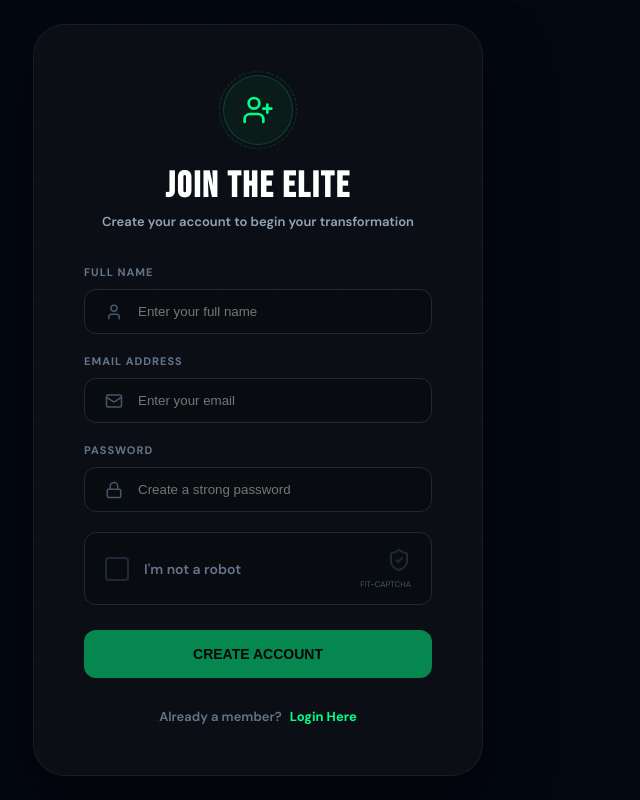
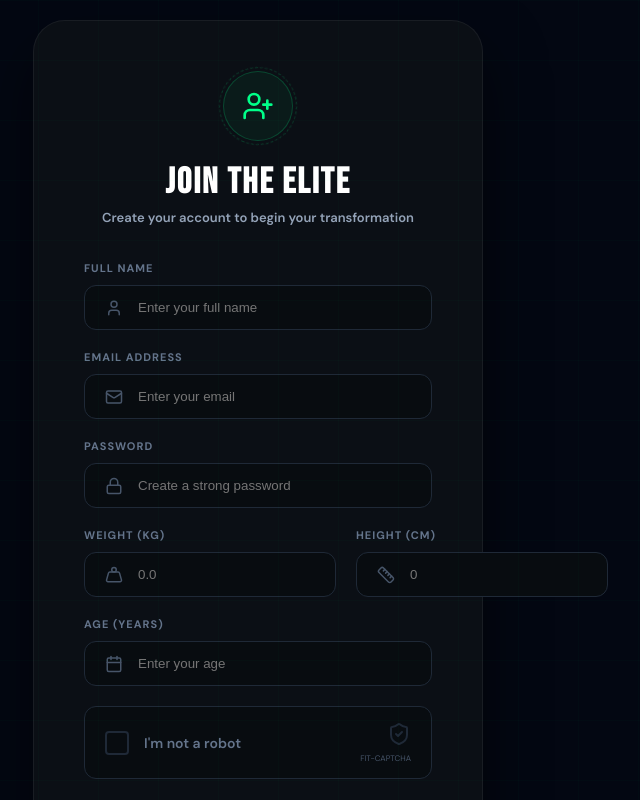
Before and after one commit to Faakhir03Memon/Fitness_Tracker, a React (Vite) app in the folder Frontend/Fitness_Tracker/: page /signup in a window 1280 px wide. Shown: the top 800 px of the page, without its empty margins (382-1022 px from the left). Built offline with nearby package versions, Linux system fonts and the light colour scheme.

Commit message:
feat: add Signup page with form validation and icon-based captcha verification

```diff
--- a/Frontend/Fitness_Tracker/src/pages/Signup.jsx
+++ b/Frontend/Fitness_Tracker/src/pages/Signup.jsx
@@ -6,7 +6,7 @@ import {
     UserPlus, Mail, Lock, User, RefreshCw, CheckCircle2, ShieldCheck, X,
     Dumbbell, Flame, Activity, Heart, Apple, Timer, Zap, Star, Coffee,
     Smartphone, Bike, Trophy, Target, Salad, ZapOff, Utensils, Footprints,
-    Brain, Droplets, Moon, Sun, Anchor, Award, Camera, Music, Map
+    Brain, Droplets, Moon, Sun, Anchor, Award, Camera, Music, Map, Ruler, Weight, Calendar
 } from 'lucide-react';
 import API_BASE_URL from '../api/config';
 
@@ -14,6 +14,9 @@ const Signup = () => {
     const [name, setName] = useState('');
     const [email, setEmail] = useState('');
     const [password, setPassword] = useState('');
+    const [weight, setWeight] = useState('');
+    const [height, setHeight] = useState('');
+    const [age, setAge] = useState('');
     const [error, setError] = useState('');
     const [loading, setLoading] = useState(false);
     const [submitted, setSubmitted] = useState(false);
@@ -109,7 +112,9 @@ const Signup = () => {
 
         setLoading(true);
         try {
-            const { data } = await axios.post(`${API_BASE_URL}/api/auth/signup`, { name, email, password });
+            const { data } = await axios.post(`${API_BASE_URL}/api/auth/signup`, {
+                name, email, password, weight, height, age
+            });
             setEmailSent(data.emailSent);
             setSubmitted(true);
         } catch (err) {
@@ -176,6 +181,34 @@ const Signup = () => {
                         <div style={{ display: 'flex', alignItems: 'center', background: '#080c10', border: '1px solid #1f2937', borderRadius: '12px', padding: '0 20px' }}>
                             <Lock size={18} color="#475569" style={{ marginRight: '15px' }} />
                             <input type="password" placeholder="Create a strong password" value={password} onChange={(e) => setPassword(e.target.value)} required
+                                style={{ background: 'none', border: 'none', padding: '14px 0', color: 'white', flex: 1, outline: 'none' }} />
+                        </div>
+                    </div>
+
+                    <div style={{ display: 'grid', gridTemplateColumns: '1fr 1fr', gap: '20px', marginBottom: '20px' }}>
+                        <div>
+                            <label style={{ display: 'block', fontSize: '11px', fontWeight: '800', color: '#64748b', letterSpacing: '1px', marginBottom: '10px' }}>WEIGHT (KG)</label>
+                            <div style={{ display: 'flex', alignItems: 'center', background: '#080c10', border: '1px solid #1f2937', borderRadius: '12px', padding: '0 20px' }}>
+                                <Weight size={18} color="#475569" style={{ marginRight: '15px' }} />
+                                <input type="number" placeholder="0.0" value={weight} onChange={(e) => setWeight(e.target.value)}
+                                    style={{ background: 'none', border: 'none', padding: '14px 0', color: 'white', flex: 1, outline: 'none' }} />
+                            </div>
+                        </div>
+                        <div>
+                            <label style={{ display: 'block', fontSize: '11px', fontWeight: '800', color: '#64748b', letterSpacing: '1px', marginBottom: '10px' }}>HEIGHT (CM)</label>
+                            <div style={{ display: 'flex', alignItems: 'center', background: '#080c10', border: '1px solid #1f2937', borderRadius: '12px', padding: '0 20px' }}>
+                                <Ruler size={18} color="#475569" style={{ marginRight: '15px' }} />
+                                <input type="number" placeholder="0" value={height} onChange={(e) => setHeight(e.target.value)}
+                                    style={{ background: 'none', border: 'none', padding: '14px 0', color: 'white', flex: 1, outline: 'none' }} />
+                            </div>
+                        </div>
+                    </div>
+
+                    <div style={{ marginBottom: '20px' }}>
+                        <label style={{ display: 'block', fontSize: '11px', fontWeight: '800', color: '#64748b', letterSpacing: '1px', marginBottom: '10px' }}>AGE (YEARS)</label>
+                        <div style={{ display: 'flex', alignItems: 'center', background: '#080c10', border: '1px solid #1f2937', borderRadius: '12px', padding: '0 20px' }}>
+                            <Calendar size={18} color="#475569" style={{ marginRight: '15px' }} />
+                            <input type="number" placeholder="Enter your age" value={age} onChange={(e) => setAge(e.target.value)}
                                 style={{ background: 'none', border: 'none', padding: '14px 0', color: 'white', flex: 1, outline: 'none' }} />
                         </div>
                     </div>
```
